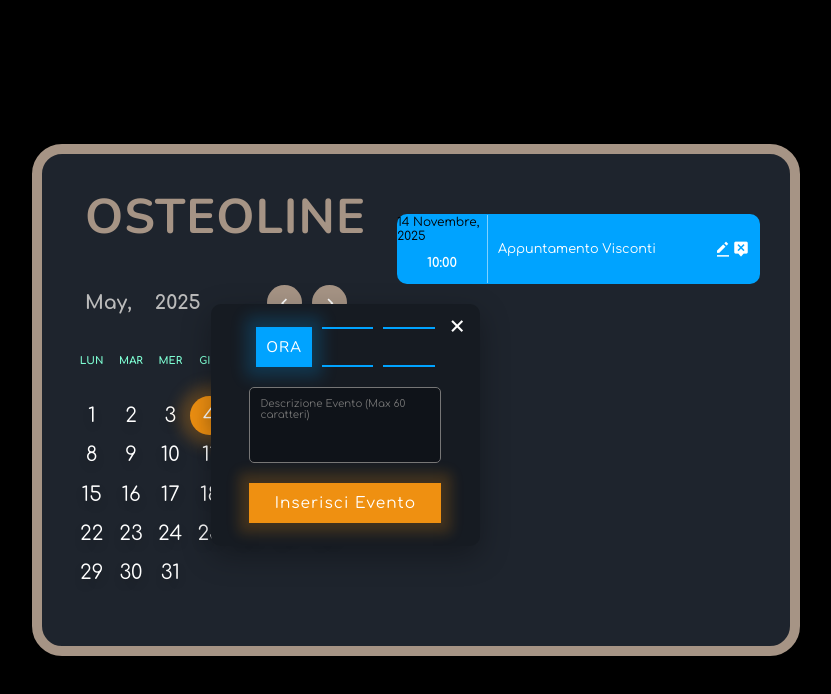
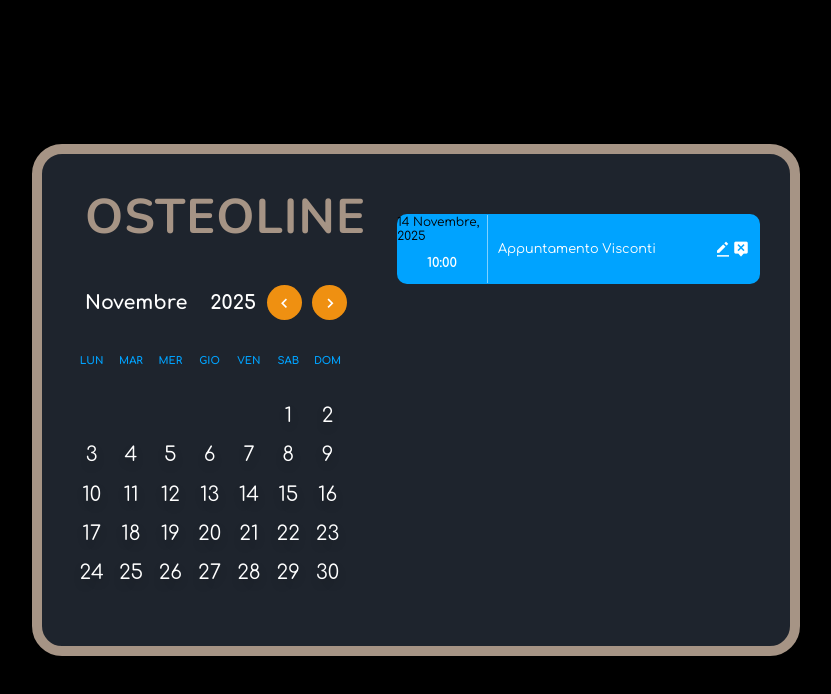
Before and after one commit to Johnnyfromtheblock4/osteoline-calendario, a React (Vite) app: page / in a window 1280 px wide. Shown: the top 694 px of the page, without its empty margins (224-1055 px from the left). Built offline with nearby package versions, Linux system fonts and the light colour scheme.

Commit message:
[UPD] calendar function date

```diff
--- a/src/components/CalendarApp.css
+++ b/src/components/CalendarApp.css
@@ -31,7 +31,6 @@
 
 .navigate-date h2 {
   font-size: clamp(1.5rem, 1.5cqi, 2.5rem);
-  color: #bbb;
   padding-left: 1.3rem;
 }
 
@@ -44,7 +43,7 @@
 .buttons i {
   width: 3.5rem;
   height: 3.5rem;
-  background-color: #a69485;
+  background-color: #ef9011;
   border-radius: 50%;
   display: flex;
   justify-content: center;
@@ -67,7 +66,7 @@
   letter-spacing: 0.1 rem;
   display: flex;
   justify-content: center;
-  color: aquamarine;
+  color: #00a3ff;
 }
 
 .days {
@@ -113,6 +112,7 @@
   justify-content: center;
   align-items: center;
   row-gap: 2rem;
+  display: none;
 }
 
 .time-input {
--- a/src/components/CalendarApp.jsx
+++ b/src/components/CalendarApp.jsx
@@ -1,58 +1,74 @@
+import { useState } from "react";
+
 const CalendarApp = () => {
+  const daysOfWeek = ["Lun", "Mar", "Mer", "Gio", "Ven", "Sab", "Dom"];
+  const monthsOfYear = [
+    "Gennaio",
+    "Febbraio",
+    "Marzo",
+    "Aprile",
+    "Maggio",
+    "Giugno",
+    "Luglio",
+    "Agosto",
+    "Settembre",
+    "Ottobre",
+    "Novembre",
+    "Dicembre",
+  ];
+
+  const currentDate = new Date();
+
+  const [currentMonth, setCurrentMonth] = useState(currentDate.getMonth());
+  const [currentYear, setCurrentYear] = useState(currentDate.getFullYear());
+  // funzione che determina il numero di giorni in un mese
+  const daysInMonth = new Date(currentYear, currentMonth + 1, 0).getDate();
+  // funzione che determina il primo giorno del mese e restituisce in giorno della settimana
+  const firstDayOfMonth = new Date(currentYear, currentMonth, 1).getDay();
+  // variabile che corregge per iniziare da Lun (calendario americano)
+  const firstDayIndex = (firstDayOfMonth + 6) % 7;
+
+  // funzione per calcolo del mese precedente
+  const prevMonth = () => {
+    setCurrentMonth((prevMonth) => (prevMonth === 0 ? 11 : prevMonth - 1));
+    setCurrentYear((prevYear) =>
+      currentMonth === 0 ? prevYear - 1 : prevYear
+    );
+  };
+
+  // funzione per calcolo del mese succesivo
+  const nextMonth = () => {
+    setCurrentMonth((prevMonth) => (prevMonth === 11 ? 0 : prevMonth + 1));
+    setCurrentYear((prevYear) =>
+      currentMonth === 11 ? prevYear + 1 : prevYear
+    );
+  };
+
   return (
     <>
       <div className="calendar-app">
         <div className="calendar">
           <h1 className="heading">OSTEOLINE</h1>
           <div className="navigate-date">
-            <h2 className="month">May,</h2>
-            <h2 className="year">2025</h2>
+            <h2 className="month">{monthsOfYear[currentMonth]}</h2>
+            <h2 className="year">{currentYear}</h2>
             <div className="buttons">
-              <i className="bx bx-chevron-left"></i>
-              <i className="bx bx-chevron-right"></i>
+              <i className="bx bx-chevron-left" onClick={prevMonth}></i>
+              <i className="bx bx-chevron-right" onClick={nextMonth}></i>
             </div>
           </div>
           <div className="weekdays">
-            <span>Lun</span>
-            <span>Mar</span>
-            <span>Mer</span>
-            <span>Gio</span>
-            <span>Ven</span>
-            <span>Sab</span>
-            <span>Dom</span>
+            {daysOfWeek.map((day) => (
+              <span key={day}>{day}</span>
+            ))}
           </div>
           <div className="days">
-            <span>1</span>
-            <span>2</span>
-            <span>3</span>
-            <span className="current-day">4</span>
-            <span>5</span>
-            <span>6</span>
-            <span>7</span>
-            <span>8</span>
-            <span>9</span>
-            <span>10</span>
-            <span>11</span>
-            <span>12</span>
-            <span>13</span>
-            <span>14</span>
-            <span>15</span>
-            <span>16</span>
-            <span>17</span>
-            <span>18</span>
-            <span>19</span>
-            <span>20</span>
-            <span>21</span>
-            <span>22</span>
-            <span>23</span>
-            <span>24</span>
-            <span>25</span>
-            <span>26</span>
-            <span>27</span>
-            <span>28</span>
-            <span>29</span>
-            <span>30</span>
-            <span>31</span>
+            {[...Array(firstDayIndex).keys()].map((_, index) => (
+              <span key={`empty-${index}`} />
+            ))}
+            {[...Array(daysInMonth).keys()].map((day) => (
+              <span key={day + 1}>{day + 1}</span>
+            ))}
           </div>
         </div>
         <div className="events">
```
